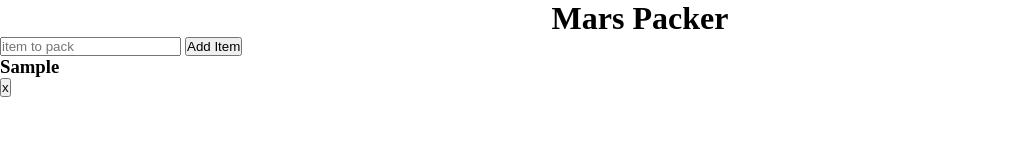
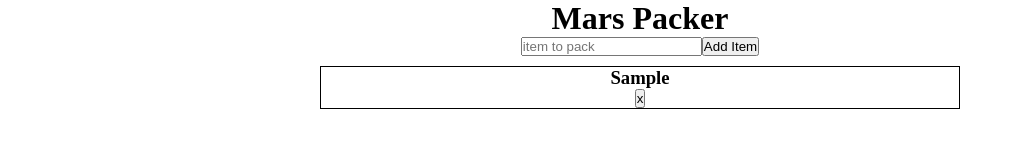
Before and after one commit to brucekchung/mars-packer, a website: page public/index.html in a window 1280 px wide. Both pictures are taken after typing "Sample" into the empty fields and a click on the button "Add Item". Shown: the whole page, without its empty margins (0-1023 px from the left). Drawn offline with nearby package versions, Linux system fonts and the light colour scheme; no server answers.

Commit message:
Add style

```diff
--- a/public/script.js
+++ b/public/script.js
@@ -34,14 +34,15 @@ $('.submit-item').on('click', () => {
   $('input').val('')
 })
 
-//need to add onload render func
 $('.items').on('click', '.delete', (e) => {
-  const name = $(e.target).closest('.card').find('h3').text()
-  console.log('name:', name)
+  const item = $(e.target).closest('.card').find('h3').text()
+  console.log('item:', item)
 
   fetch('/api/v1/items', {
     method: 'DELETE',
-    body: JSON.stringify({ name }),
+    body: JSON.stringify({ item }),
     headers: {'Content-Type': 'application/json'}
   })
+
+  $(e.target).closest('.card').remove()
 })
--- a/public/style.css
+++ b/public/style.css
@@ -9,5 +9,16 @@ h1 {
 }
 
 .controls {
-  margin: 0 auto;
+  margin: 20 auto;
+  display: flex;
+  align-items: center;
+  justify-content: center;
+
 }
+
+.card {
+  margin: 10px auto;
+  text-align: center;
+  border: 1px solid black;
+  width: 50%;
+}
```
Also changed, not shown: 3 other files.
